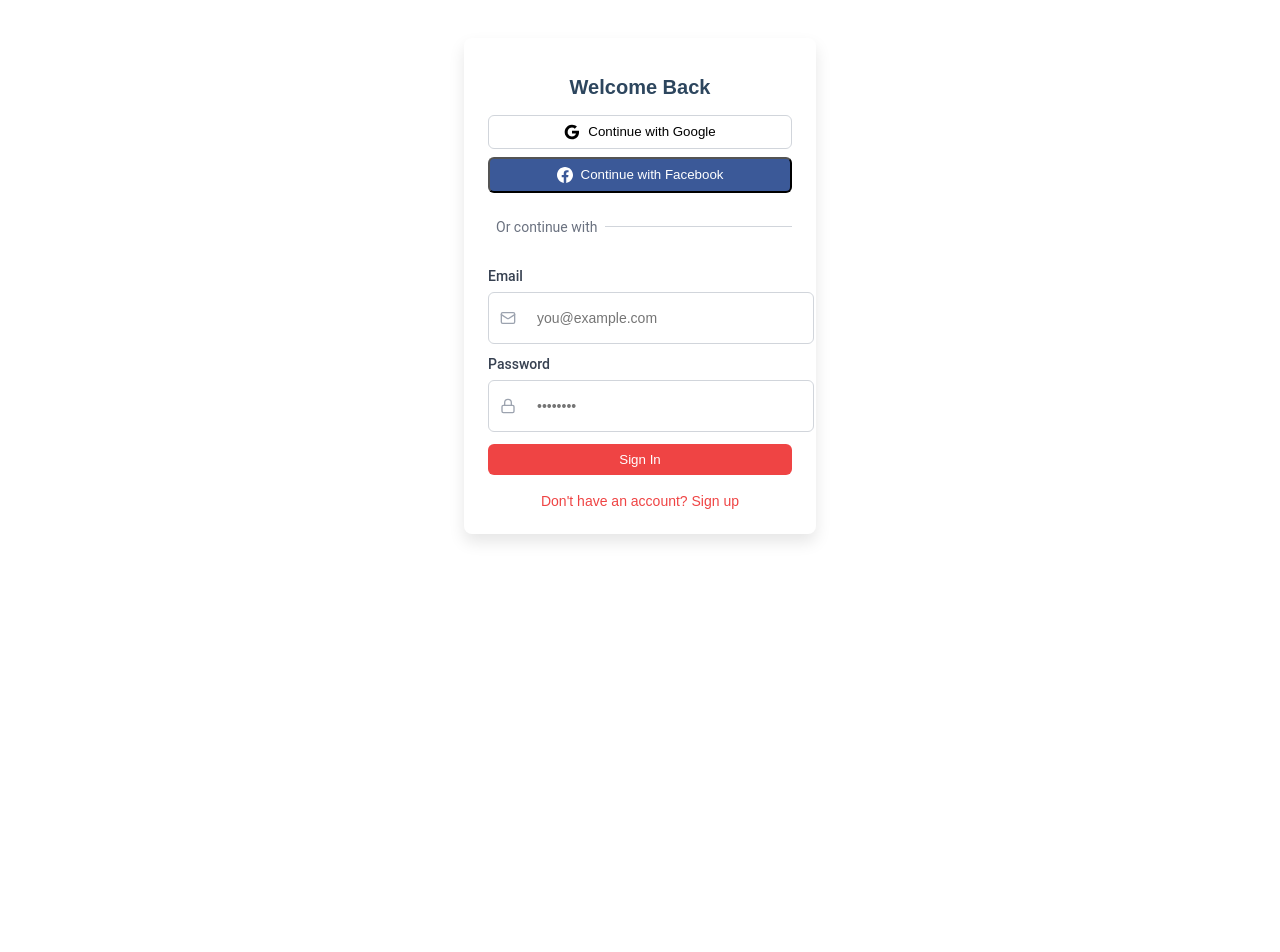
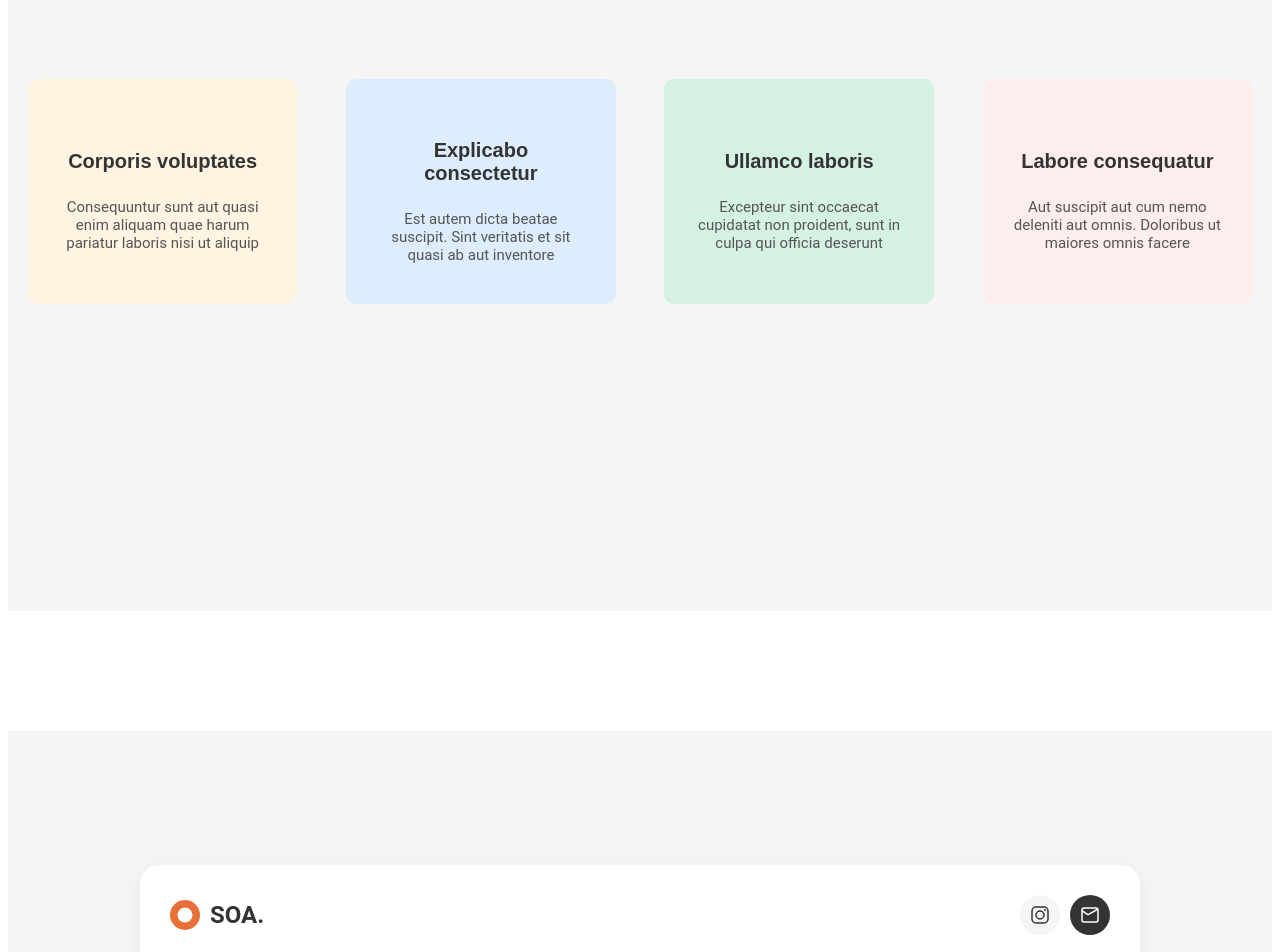
Before and after one commit to Rafikhan19/Siksha-O-sahayog, a Next.js app in the folder client/: page /login in a window 1280 px wide. Shown: the part 1640-2592 px from the top of the page. Before the commit the page ends 2198 px from the top, so only its background shows below. Built offline with nearby package versions, Linux system fonts and the light colour scheme.

Commit message:
modified the login page and added features card

```diff
--- a/client/src/app/layout.js
+++ b/client/src/app/layout.js
@@ -2,6 +2,7 @@
 
 import Navbar from "@/componets/Navbar";
 import Hero from "@/componets/Hero";
+import Cards from "@/componets/cards";
 import "./globals.css";
 
 
@@ -17,6 +18,7 @@ export default function RootLayout({ children }) {
       <body >
         <Navbar />
         <Hero />
+        <Cards />
         {children}
       </body>
     </html>
--- a/client/src/app/login/page.js
+++ b/client/src/app/login/page.js
@@ -1,181 +1,146 @@
+// pages/login.js
 "use client"
-import React, { useState } from 'react';
-import { Mail, Lock, User } from 'lucide-react';
-import '../../css/login.css';
+import { useState } from 'react';
+import Head from 'next/head';
+import Image from 'next/image';
+import '../../css/login.css'; // Corrected import statement
 
-const page = () => {
-  const [isLogin, setIsLogin] = useState(true);
+export default function Login() {
   const [email, setEmail] = useState('');
   const [password, setPassword] = useState('');
-  const [name, setName] = useState('');
-  const [error, setError] = useState('');
 
-  const handleSubmit = async (e) => {
+  const handleSubmit = (e) => {
     e.preventDefault();
-    setError('');
-
-    // Simulate auth - replace with actual Firebase integration later
-    try {
-      // Basic validation
-      if (!email || !password) {
-        throw new Error('Please fill in all fields');
-      }
-      if (!isLogin && !name) {
-        throw new Error('Please enter your name');
-      }
-      if (password.length < 6) {
-        throw new Error('Password must be at least 6 characters');
-      }
-
-      // Simulate API call
-      console.log('Form submitted:', { email, password, name, isLogin });
-      // Here you would typically make API calls to your auth endpoints
-    } catch (err) {
-      setError(err.message);
-    }
-  };
-
-  const handleGoogleSignIn = async () => {
-    try {
-      // Simulate Google sign in
-      console.log('Google sign in clicked');
-      // Here you would integrate with Google Auth
-    } catch (err) {
-      setError('Google sign in failed. Please try again.');
-    }
-  };
-
-  const handleFacebookSignIn = async () => {
-    try {
-      // Simulate Facebook sign in
-      console.log('Facebook sign in clicked');
-      // Here you would integrate with Facebook Auth
-    } catch (err) {
-      setError('Facebook sign in failed. Please try again.');
-    }
+    // Handle login/signup logic here
+    console.log('Form submitted:', { email, password });
   };
 
   return (
-    <div className="auth-page">
-      <div className="auth-card">
-        <div className="auth-content">
-          <h1 className="auth-title">
-            {isLogin ? 'Welcome Back' : 'Create Account'}
-          </h1>
+    <div className="container">
+      <Head>
+        <title>SOA | Login</title>
+        <meta name="description" content="Red. learning platform login" />
+        <link rel="icon" href="/favicon.ico" />
+      </Head>
 
-          {error && (
-            <div className="auth-error">
-              {error}
+      <main className="main">
+        <div className="card">
+          <div className="logoContainer">
+            <div className="logo">
+              <div className="logoCircle"></div>
+              <span className="logoText">SOA.</span>
             </div>
-          )}
-
-          <div className="auth-social-buttons">
-            <button
-              onClick={handleGoogleSignIn}
-              className="auth-social-button google"
-            >
-              <svg className="auth-social-icon" viewBox="0 0 24 24">
-                <path
-                  fill="currentColor"
-                  d="M22.56 12.25c0-.78-.07-1.53-.2-2.25H12v4.26h5.92c-.26 1.37-1.04 2.53-2.21 3.31v2.77h3.57c2.08-1.92 3.28-4.74 3.28-8.09z"
-                />
-                <path
-                  fill="currentColor"
-                  d="M12 23c2.97 0 5.46-.98 7.28-2.66l-3.57-2.77c-.98.66-2.23 1.06-3.71 1.06-2.86 0-5.29-1.93-6.16-4.53H2.18v2.84C3.99 20.53 7.7 23 12 23z"
-                />
-                <path
-                  fill="currentColor"
-                  d="M5.84 14.09c-.22-.66-.35-1.36-.35-2.09s.13-1.43.35-2.09V7.07H2.18C1.43 8.55 1 10.22 1 12s.43 3.45 1.18 4.93l2.85-2.22.81-.62z"
-                />
-                <path
-                  fill="currentColor"
-                  d="M12 5.38c1.62 0 3.06.56 4.21 1.64l3.15-3.15C17.45 2.09 14.97 1 12 1 7.7 1 3.99 3.47 2.18 7.07l3.66 2.84c.87-2.6 3.3-4.53 6.16-4.53z"
-                />
+            <div className="socialIcons">
+              <div className="iconCircle">
+              <svg width="20" height="20" viewBox="0 0 20 20" xmlns="http://www.w3.org/2000/svg">
+  <path d="M14 2H6C3.79086 2 2 3.79086 2 6V14C2 16.2091 3.79086 18 6 18H14C16.2091 18 18 16.2091 18 14V6C18 3.79086 16.2091 2 14 2Z" stroke="#333" fill="none" stroke-width="1.5"/>
+  <circle cx="10" cy="10" r="4" stroke="#333" fill="none" strokeWidth="1.5"/>
+  <circle cx="15" cy="5" r="1" fill="#333"/>
 </svg>
-              Continue with Google
-            </button>
-
-            <button
-              onClick={handleFacebookSignIn}
-              className="auth-social-button facebook"
-            >
-              <svg className="auth-social-icon" viewBox="0 0 24 24">
-                <path
-                  fill="currentColor"
-                  d="M24 12.073c0-6.627-5.373-12-12-12s-12 5.373-12 12c0 5.99 4.388 10.954 10.125 11.854v-8.385H7.078v-3.47h3.047V9.43c0-3.007 1.792-4.669 4.533-4.669 1.312 0 2.686.235 2.686.235v2.953H15.83c-1.491 0-1.956.925-1.956 1.874v2.25h3.328l-.532 3.47h-2.796v8.385C19.612 23.027 24 18.062 24 12.073z"
-                />
+              </div>
+              <div className="iconCircle darkIcon">
+              <svg width="20" height="20" viewBox="0 0 20 20" xmlns="http://www.w3.org/2000/svg">
+  <path d="M18 4L8.7 9.35C8.3 9.6 7.7 9.6 7.3 9.35L2 5.6" stroke="white" fill="none" stroke-width="1.5"/>
+  <path d="M16 3H4C2.89543 3 2 3.89543 2 5V15C2 16.1046 2.89543 17 4 17H16C17.1046 17 18 16.1046 18 15V5C18 3.89543 17.1046 3 16 3Z" stroke="white" fill="none" stroke-width="1.5"/>
 </svg>
-              Continue with Facebook
-            </button>
-
-            <div className="auth-divider">
-              <div className="auth-divider-line"></div>
-              <span className="auth-divider-text">Or continue with</span>
+              </div>
             </div>
           </div>
 
-          <form onSubmit={handleSubmit} className="auth-form">
-            {!isLogin && (
-              <div className="auth-form-group">
-                <label className="auth-form-label">Name</label>
-                <div className="auth-input-wrapper">
-                  <User className="auth-input-icon" />
+          <div className="formSection">
+            <div className="illustrationContainer">
+              <div className="illustration">
+              <svg width="500" height="300" viewBox="0 0 500 300" xmlns="http://www.w3.org/2000/svg">
+
+  <rect x="175" y="200" width="80" height="100" fill="#FFDA79"/>
+  <rect x="80" y="240" width="60" height="60" fill="#FFDA79"/>
+  <rect x="380" y="200" width="80" height="100" fill="#FFDA79"/>
+
+
+  <path d="M80 240 L175 240" stroke="#333" stroke-width="2"/>
+  <path d="M255 240 L380 240" stroke="#333" stroke-width="2"/>
+
+  <path d="M100 230 Q130 200 130 230" stroke="#333" fill="none" stroke-width="2"/>
+  <polygon points="100,230 110,225 105,235" fill="#333"/>
+
+
+  <ellipse cx="220" cy="180" rx="20" ry="25" fill="#333"/>
+  <rect x="210" y="200" width="20" height="40" fill="#333"/>
+  <path d="M210 205 L180 230" stroke="#333" stroke-width="10" stroke-linecap="round"/>
+  <path d="M230 205 L330 230" stroke="#e86f37" stroke-width="10" stroke-linecap="round"/>
+  <path d="M210 240 L190 280" stroke="#333" stroke-width="10" stroke-linecap="round"/>
+  <path d="M230 240 L250 280" stroke="#333" stroke-width="10" stroke-linecap="round"/>
+</svg>
+
+
+
+              </div>
+            </div>
+
+            <div className="formContainer">
+              <div className="formHeader">
+                <h1 className="title">Login Here</h1>
+                <p className="subtitle">Please login or sign up to continue</p>
+              </div>
+
+              <form onSubmit={handleSubmit} className="form">
+                <div className="inputGroup">
+                  <div className="inputContainer">
+                    <svg width="20" height="20" viewBox="0 0 20 20" xmlns="http://www.w3.org/2000/svg">
+                      <path d="M17 3.5H3C2.17157 3.5 1.5 4.17157 1.5 5V15C1.5 15.8284 2.17157 16.5 3 16.5H17C17.8284 16.5 18.5 15.8284 18.5 15V5C18.5 4.17157 17.8284 3.5 17 3.5Z" stroke="#888" fill="none" stroke-width="1.5"/>
+                      <path d="M2 5L10 10L18 5" stroke="#888" fill="none" stroke-width="1.5"/>
+                    </svg>
                     <input
-                    type="text"
-                    value={name}
-                    onChange={(e) => setName(e.target.value)}
-                    className="auth-input"
-                    placeholder="John Doe"
+                      type="email"
+                      placeholder="Your Email"
+                      value={email}
+                      onChange={(e) => setEmail(e.target.value)}
+                      className="input"
+                      required
                     />
                   </div>
-              </div>
-            )}
 
-            <div className="auth-form-group">
-              <label className="auth-form-label">Email</label>
-              <div className="auth-input-wrapper">
-                <Mail className="auth-input-icon" />
+                  <div className="inputContainer">
+
+                    <svg width="20" height="20" viewBox="0 0 20 20" xmlns="http://www.w3.org/2000/svg">
+                  <path d="M15 9H5C4.44772 9 4 9.44772 4 10V16C4 16.5523 4.44772 17 5 17H15C15.5523 17 16 16.5523 16 16V10C16 9.44772 15.5523 9 15 9Z" stroke="#888" fill="none" stroke-width="1.5"/>
+                    <path d="M6 9V6C6 3.79086 7.79086 2 10 2C12.2091 2 14 3.79086 14 6V9" stroke="#888" fill="none" stroke-width="1.5"/>
+                    <circle cx="10" cy="13" r="1.5" fill="#888"/>
+                        </svg>
+
                     <input
-                  type="email"
-                  value={email}
-                  onChange={(e) => setEmail(e.target.value)}
-                  className="auth-input"
-                  placeholder="you@example.com"
+                      type="password"
+                      placeholder="Your Password"
+                      value={password}
+                      onChange={(e) => setPassword(e.target.value)}
+                      className="input"
+                      required
                     />
                   </div>
                 </div>
 
-            <div className="auth-form-group">
-              <label className="auth-form-label">Password</label>
-              <div className="auth-input-wrapper">
-                <Lock className="auth-input-icon" />
-                <input
-                  type="password"
-                  value={password}
-                  onChange={(e) => setPassword(e.target.value)}
-                  className="auth-input"
-                  placeholder="••••••••"
-                />
+                <button type="submit" className="signUpButton">
+                  Sign Up
+                </button>
+
+                <button type="button" className="googleButton">
+                <svg width="20" height="20" viewBox="0 0 20 20" xmlns="http://www.w3.org/2000/svg">
+  <path d="M19.76 10.23c0-.67-.06-1.34-.17-1.99H10.1v3.75h5.42a4.63 4.63 0 0 1-2.01 3.03v2.52h3.26c1.91-1.75 3-4.34 3-7.31z" fill="#4285F4"/>
+  <path d="M10.1 20c2.73 0 5.02-.9 6.68-2.46l-3.26-2.52c-.9.6-2.06.96-3.42.96-2.63 0-4.86-1.77-5.66-4.16h-3.36v2.6C2.73 17.75 6.14 20 10.1 20z" fill="#34A853"/>
+  <path d="M4.44 11.82c-.2-.6-.32-1.24-.32-1.9s.12-1.3.32-1.9V5.42H1.08A9.97 9.97 0 0 0 0 10.08c0 1.62.39 3.16 1.08 4.52l3.36-2.78z" fill="#FBBC05"/>
+  <path d="M10.1 3.86c1.48 0 2.8.51 3.85 1.5l2.9-2.88C15.15.92 12.86 0 10.1 0 6.14 0 2.73 2.24 1.08 5.42l3.36 2.6c.8-2.39 3.03-4.16 5.66-4.16z" fill="#EA4335"/>
+</svg>
+                  Google
+                </button>
+
+                <div className="loginLink">
+                  Already Have An Account? <a href="#">Login</a>
                 </div>
-            </div>
-
-            <button type="submit" className="auth-submit-button">
-              {isLogin ? 'Sign In' : 'Create Account'}
-            </button>
               </form>
-
-          <div className="auth-switch">
-            <button
-              onClick={() => setIsLogin(!isLogin)}
-              className="auth-switch-button"
-            >
-              {isLogin ? "Don't have an account? Sign up" : 'Already have an account? Sign in'}
-            </button>
             </div>
           </div>
         </div>
+      </main>
     </div>
   );
-};
-
-export default page;
+}
--- /dev/null
+++ b/client/src/componets/Cards.js
@@ -0,0 +1,45 @@
+import React from 'react';
+import '../css/cards.css';
+
+function Cards() {
+  return (
+    <section id="features" className="features section">
+      <section id="features-cards" className="features-cards section">
+        <div className="container">
+          <div className="row gy-4">
+            <div className="col-xl-3 col-md-6" data-aos="zoom-in" data-aos-delay="100">
+              <div className="feature-box orange">
+                <i className="bi bi-award"></i>
+                <h4>Corporis voluptates</h4>
+                <p>Consequuntur sunt aut quasi enim aliquam quae harum pariatur laboris nisi ut aliquip</p>
+              </div>
+            </div>
+            <div className="col-xl-3 col-md-6" data-aos="zoom-in" data-aos-delay="200">
+              <div className="feature-box blue">
+                <i className="bi bi-patch-check"></i>
+                <h4>Explicabo consectetur</h4>
+                <p>Est autem dicta beatae suscipit. Sint veritatis et sit quasi ab aut inventore</p>
+              </div>
+            </div>
+            <div className="col-xl-3 col-md-6" data-aos="zoom-in" data-aos-delay="300">
+              <div className="feature-box green">
+                <i className="bi bi-sunrise"></i>
+                <h4>Ullamco laboris</h4>
+                <p>Excepteur sint occaecat cupidatat non proident, sunt in culpa qui officia deserunt</p>
+              </div>
+            </div>
+            <div className="col-xl-3 col-md-6" data-aos="zoom-in" data-aos-delay="400">
+              <div className="feature-box red">
+                <i className="bi bi-shield-check"></i>
+                <h4>Labore consequatur</h4>
+                <p>Aut suscipit aut cum nemo deleniti aut omnis. Doloribus ut maiores omnis facere</p>
+              </div>
+            </div>
+          </div>
+        </div>
+      </section>
+    </section>
+  );
+}
+
+export default Cards;
--- a/client/src/componets/Hero.js
+++ b/client/src/componets/Hero.js
@@ -36,7 +36,7 @@ function Hero() {
 
           <div className="col-lg-6">
             <div className="hero-image" data-aos="zoom-out" data-aos-delay="300">
-              <img src="https://themewagon.github.io/iLanding/assets/img/illustration-1.webp" alt="Hero Image" className="img-fluid" />
+              <img src="https://images.squarespace-cdn.com/content/v1/57713a8e2994cae381dd86fe/1543925384526-GNBBO11VDMAKDWGOTDEJ/1-5.jpg" alt="Hero Image" className="img-fluid" />
 
               <div className="customers-badge">
                 <div className="customer-avatars">
--- /dev/null
+++ b/client/src/css/cards.css
@@ -0,0 +1,80 @@
+.features-cards {
+    --default-color: #555;
+    --heading-color: #333;
+  }
+
+  .features-cards .feature-box {
+    height: 100%;
+    padding: 40px 30px;
+    border-radius: 10px;
+    display: flex;
+    flex-direction: column;
+    justify-content: center;
+    align-items: center;
+    text-align: center;
+    padding: 20px;
+    box-sizing: border-box;
+  }
+
+  .features-cards .feature-box i {
+    font-size: 44px;
+    display: inline-block;
+    line-height: 0;
+    color: var(--accent-color);
+    margin-bottom: 20px;
+  }
+
+  .features-cards .feature-box h4 {
+    font-size: 20px;
+    font-weight: 700;
+    margin: 0 0 10px 0;
+  }
+
+  .features-cards .feature-box p {
+    font-size: 15px;
+    margin-bottom: 0;
+  }
+
+  .features-cards .feature-box.orange {
+    background-color: #fff3e2;
+  }
+
+  .features-cards .feature-box.orange i {
+    color: #edb86e;
+  }
+
+  .features-cards .feature-box.blue {
+    background-color: #deedfd;
+  }
+
+  .features-cards .feature-box.blue i {
+    color: #20a5f8;
+  }
+
+  .features-cards .feature-box.green {
+    background-color: #d5f1e4;
+  }
+
+  .features-cards .feature-box.green i {
+    color: #48c88a;
+  }
+
+  .features-cards .feature-box.red {
+    background-color: #fdeded;
+  }
+
+  .features-cards .feature-box.red i {
+    color: #f28484;
+  }
+
+  .features-cards .row {
+    display: flex;
+    flex-wrap: wrap;
+    justify-content: space-between;
+  }
+
+  .features-cards .col-xl-3, .features-cards .col-md-6 {
+    flex: 1 1 22%; /* Adjust the percentage to fit within the container */
+    max-width: 22%; /* Ensure the cards do not exceed the container width */
+    box-sizing: border-box;
+  }
--- a/client/src/css/login.css
+++ b/client/src/css/login.css
@@ -1,232 +1,209 @@
-/* Base styles */
-.auth-page {
+/* styles/login.module.css */
+.container {
+  display: flex;
+  min-height: 100vh;
+  align-items: center;
+  justify-content: center;
+  background-color: #f5f5f5;
+  padding: 20px;
+}
 
+.main {
+  width: 100%;
+  max-width: 1000px;
+}
 
+.card {
+  background-color: white;
+  border-radius: 20px;
+  box-shadow: 0 4px 20px rgba(0, 0, 0, 0.05);
+  overflow: hidden;
+  padding: 30px;
+}
+
+.logoContainer {
+  display: flex;
+  justify-content: space-between;
+  align-items: center;
+  margin-bottom: 20px;
+}
+
+.logo {
+  display: flex;
+  align-items: center;
+  gap: 10px;
+}
+
+.logoCircle {
+  width: 30px;
+  height: 30px;
+  border-radius: 50%;
+  background-color: #e86f37;
   display: flex;
   align-items: center;
   justify-content: center;
-    padding: 1rem;
   position: relative;
 }
 
-  /* Decorative elements */
-  .auth-decor {
+.logoCircle::after {
+  content: "";
   position: absolute;
-    width: 100px;
-    height: 100px;
-    background-color: rgba(239, 68, 68, 0.1);
+  width: 15px;
+  height: 15px;
+  background-color: white;
   border-radius: 50%;
-    z-index: 0;
+  top: 50%;
+  left: 50%;
+  transform: translate(-50%, -50%);
 }
 
-  .auth-decor.top-left {
-    top: 10%;
-    left: 5%;
+.logoText {
+  font-weight: bold;
+  font-size: 24px;
+  color: #333;
 }
 
-  .auth-decor.bottom-right {
-    bottom: 10%;
-    right: 5%;
+.socialIcons {
+  display: flex;
+  gap: 10px;
 }
 
-  .auth-card {
-    background-color: white;
-    border-radius: 0.5rem;
-    box-shadow: 0 8px 16px rgba(0, 0, 0, 0.1);
-    width: 100%;
-    max-width: 22rem;
-    z-index: 1;
-  }
-
-  .auth-content {
-    padding: 1.5rem;
-  }
-
-  .auth-title {
-    font-size: 1.25rem;
-    font-weight: 700;
-    text-align: center;
-    margin-bottom: 1rem;
-  }
-
-  .auth-error {
-    background-color: #fee2e2;
-    color: #dc2626;
-    padding: 0.5rem;
-    border-radius: 0.375rem;
-    margin-bottom: 1rem;
-    text-align: center;
-  }
-
-  /* Social buttons */
-  .auth-social-buttons {
-    display: flex;
-    flex-direction: column;
-    gap: 0.5rem;
-    margin-bottom: 1rem;
-  }
-
-  .auth-social-button {
+.iconCircle {
+  width: 40px;
+  height: 40px;
+  border-radius: 50%;
+  background-color: #f5f5f5;
   display: flex;
   align-items: center;
   justify-content: center;
-    gap: 0.5rem;
-    padding: 0.5rem;
-    border-radius: 0.375rem;
-    font-weight: 500;
-    transition: background-color 0.3s ease;
+  cursor: pointer;
 }
 
-  .auth-social-button.google {
-    background-color: white;
-    border: 1px solid #d1d5db;
+.darkIcon {
+  background-color: #333;
 }
 
-  .auth-social-button.google:hover {
-    background-color: #f3f4f6;
+.formSection {
+  display: flex;
+  gap: 30px;
 }
 
-  .auth-social-button.facebook {
-    background-color: #3b5998;
-    color: white;
+.illustrationContainer {
+  flex: 1;
+  display: flex;
+  align-items: center;
+  justify-content: center;
 }
 
-  .auth-social-button.facebook:hover {
-    background-color: #344e86;
+.illustration {
+  width: 100%;
+  max-width: 400px;
 }
 
-  .auth-social-icon {
-    width: 1rem;
-    height: 1rem;
+.formContainer {
+  flex: 1;
+  padding: 20px;
 }
 
-  /* Divider */
-  .auth-divider {
-    position: relative;
-    margin: 1rem 0;
+.formHeader {
+  margin-bottom: 30px;
 }
 
-  .auth-divider-line {
-    position: absolute;
-    top: 50%;
-    left: 0;
-    right: 0;
-    height: 1px;
-    background-color: #d1d5db;
-    z-index: 1;
+.title {
+  font-size: 28px;
+  font-weight: bold;
+  color: #333;
+  margin-bottom: 8px;
 }
 
-  .auth-divider-text {
-    position: relative;
-    z-index: 2;
-    background-color: white;
-    padding: 0 0.5rem;
-    color: #6b7280;
-    font-size: 0.875rem;
+.subtitle {
+  color: #666;
+  font-size: 16px;
 }
 
-  /* Form */
-  .auth-form {
+.form {
   display: flex;
   flex-direction: column;
-    gap: 0.75rem;
+  gap: 20px;
 }
 
-  .auth-form-group {
+.inputGroup {
   display: flex;
   flex-direction: column;
-    gap: 0.5rem;
+  gap: 15px;
+  margin-bottom: 10px;
 }
 
-  .auth-form-label {
-    font-size: 0.875rem;
-    font-weight: 500;
-    color: #374151;
+.inputContainer {
+  display: flex;
+  align-items: center;
+  background-color: #f5f5f5;
+  border-radius: 10px;
+  padding: 0 15px;
 }
 
-  .auth-input-wrapper {
-    position: relative;
+.input {
+  width: 100%;
+  padding: 15px;
+  border: none;
+  background: transparent;
+  outline: none;
+  font-size: 16px;
 }
 
-  .auth-input-icon {
-    position: absolute;
-    left: 0.75rem;
-    top: 50%;
-    transform: translateY(-50%);
-    width: 1rem;
-    height: 1rem;
-    color: #9ca3af;
+.signUpButton {
+  background-color: #e86f37;
+  color: white;
+  border: none;
+  border-radius: 10px;
+  padding: 15px;
+  font-size: 16px;
+  font-weight: bold;
+  cursor: pointer;
+  transition: background-color 0.3s;
 }
 
-  .auth-input {
-    width: 90%;
-    height: 6vh;
-    padding-left:6vh;
-    /* padding: 0.5rem 0.75rem 0.5rem 2rem; */
-    border: 1px solid #d1d5db;
-    border-radius: 0.375rem;
-    font-size: 0.875rem;
-    transition: border-color 0.3s ease, box-shadow 0.3s ease;
+.signUpButton:hover {
+  background-color: #d55a25;
 }
 
-  .auth-input:focus {
-    outline: none;
-    border-color: #ef4444;
-    box-shadow: 0 0 0 2px rgba(239, 68, 68, 0.2);
+.googleButton {
+  display: flex;
+  align-items: center;
+  justify-content: center;
+  gap: 10px;
+  background-color: white;
+  border: 1px solid #ddd;
+  border-radius: 10px;
+  padding: 15px;
+  font-size: 16px;
+  cursor: pointer;
+  transition: background-color 0.3s;
 }
 
-  /* Submit button */
-  .auth-submit-button {
-    width: 100%;
-    padding: 0.5rem;
-    background-color: #ef4444;
-    color: white;
-    border: none;
-    border-radius: 0.375rem;
-    font-weight: 500;
-    transition: background-color 0.3s ease;
+.googleButton:hover {
+  background-color: #f5f5f5;
 }
 
-  .auth-submit-button:hover {
-    background-color: #dc2626;
+.loginLink {
+  text-align: center;
+  color: #666;
+  font-size: 14px;
 }
 
-  /* Switch button */
-  .auth-switch {
-    text-align: center;
-    margin-top: 1rem;
+.loginLink a {
+  color: #e86f37;
+  text-decoration: none;
+  font-weight: bold;
 }
 
-  .auth-switch-button {
-    color: #ef4444;
-    font-size: 0.875rem;
-    font-weight: 500;
-    background: none;
-    border: none;
-    cursor: pointer;
-    transition: color 0.3s ease;
+/* Responsive styles */
+@media (max-width: 768px) {
+  .formSection {
+    flex-direction: column;
   }
 
-  .auth-switch-button:hover {
-    color: #dc2626;
-  }
-
-  /* Responsive Styles */
-  @media (max-width: 480px) {
-    .auth-card {
-      max-width: 20rem;
-      padding: 1rem;
-    }
-    .auth-content {
-      padding: 1rem;
-    }
-    .auth-title {
-      font-size: 1.125rem;
-    }
-    .auth-input {
-      padding-left: 1.75rem;
-    }
-    .auth-social-button {
-      padding: 0.5rem;
+  .illustrationContainer {
+  display: none;
 }
 }
```
Also changed, not shown: client/src/css/hero.css (+12 -6 lines), client/src/app/login/icons8-email-50.png (added). Lines whose indentation alone changed are shown as unchanged.
